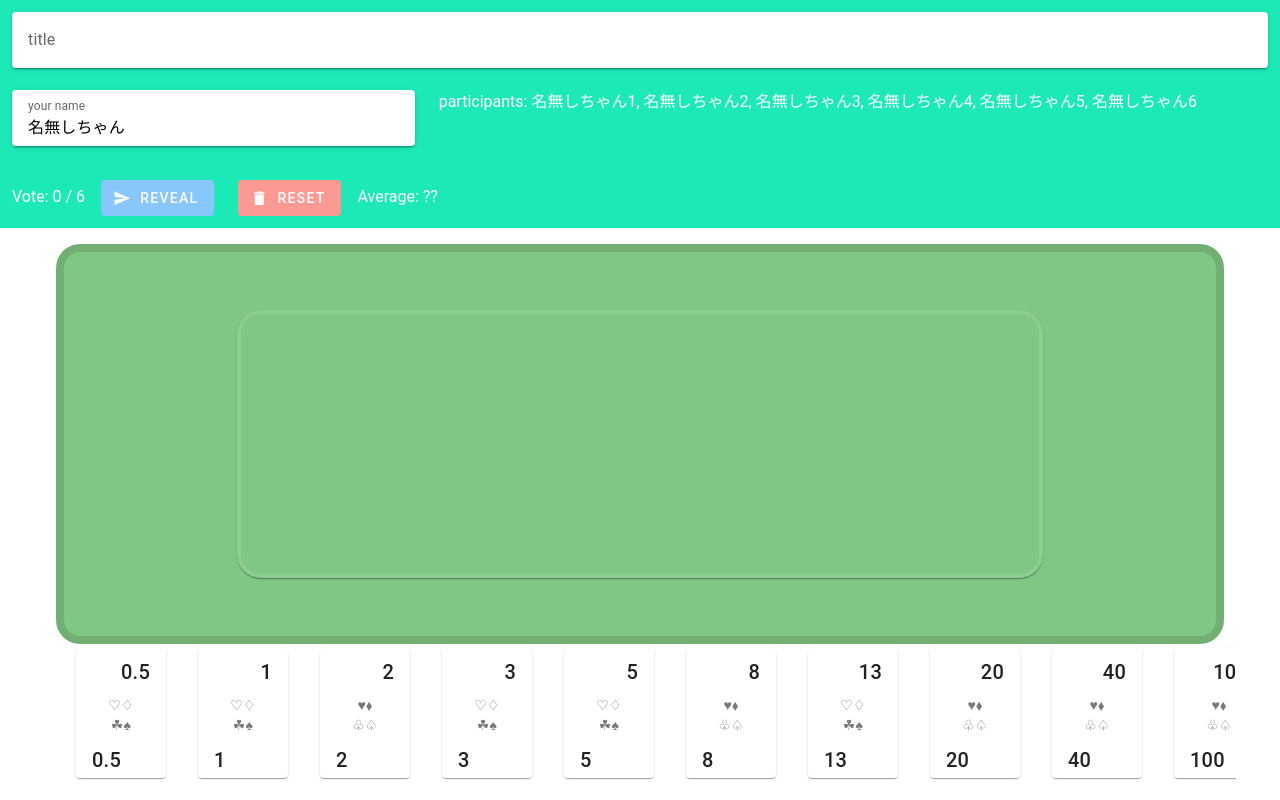
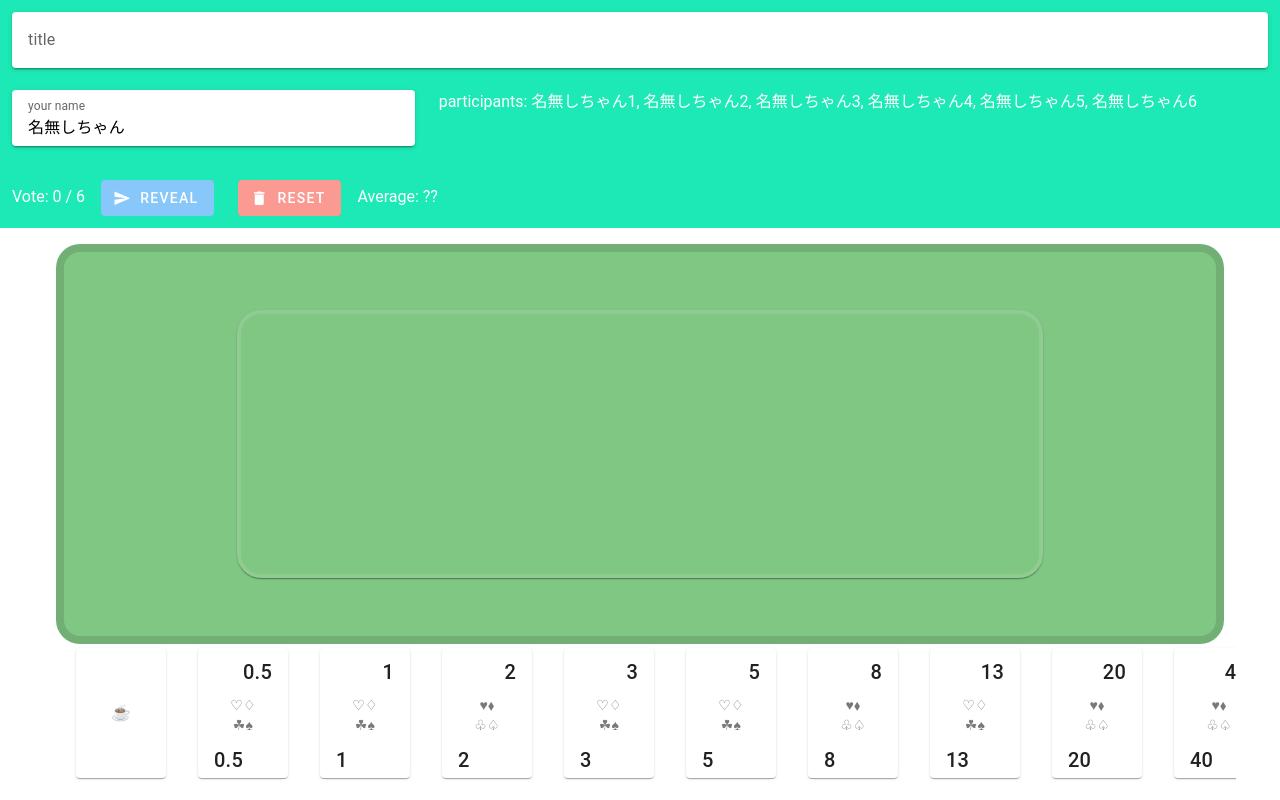
Before and after one commit to kuskyst/poker-chan, a Nuxt app: page / in a window 1280 px wide. Built offline with nearby package versions, Linux system fonts and the light colour scheme.

Commit message:
Update index.vue

```diff
--- a/pages/index.vue
+++ b/pages/index.vue
@@ -62,7 +62,7 @@ import { ref, type StyleValue } from 'vue';
 
 const yourName = ref('名無しちゃん');
 const participants = ref(['名無しちゃん1', '名無しちゃん2', '名無しちゃん3', '名無しちゃん4', '名無しちゃん5', '名無しちゃん6']);
-const hands = ref([0.5, 1, 2, 3, 5, 8, 13, 20, 40, 100, -1]);
+const hands = ref([-1, 0.5, 1, 2, 3, 5, 8, 13, 20, 40, 100]);
 const selectedScore = ref();
 const stackScores = ref<number[]>([]);;
 const average = ref(0);
```
